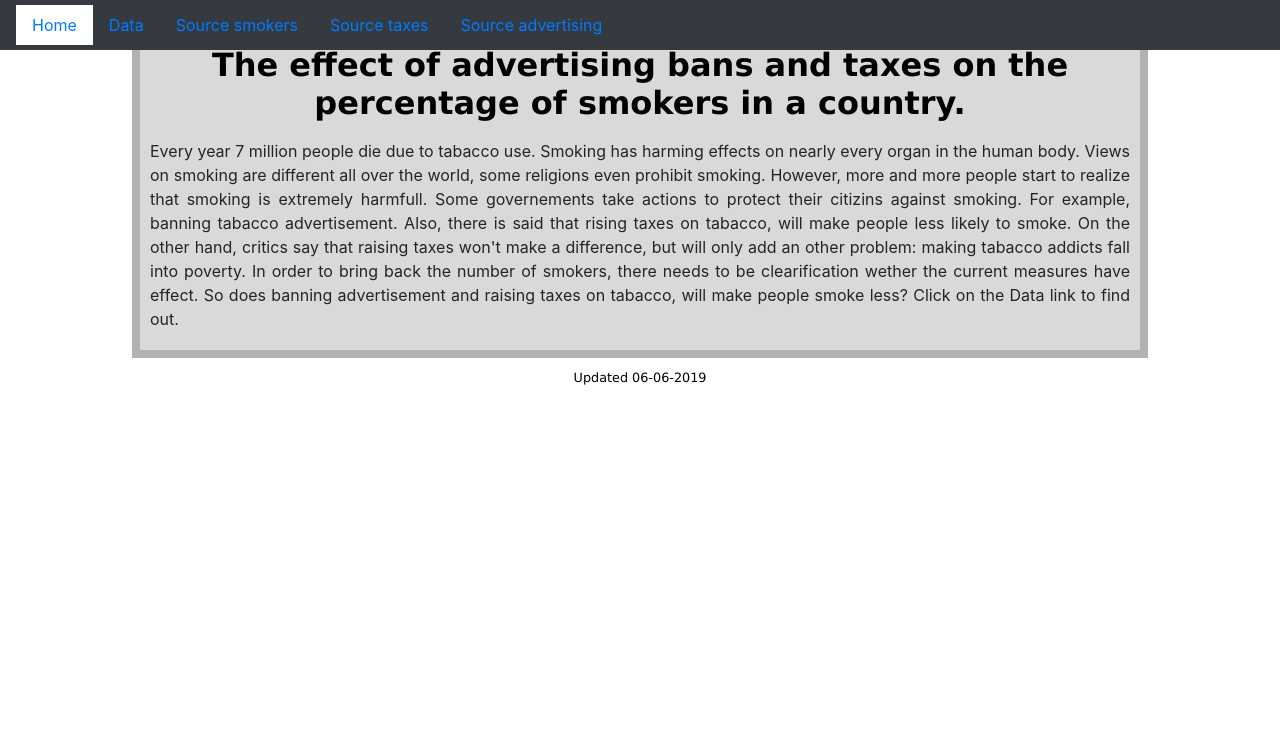
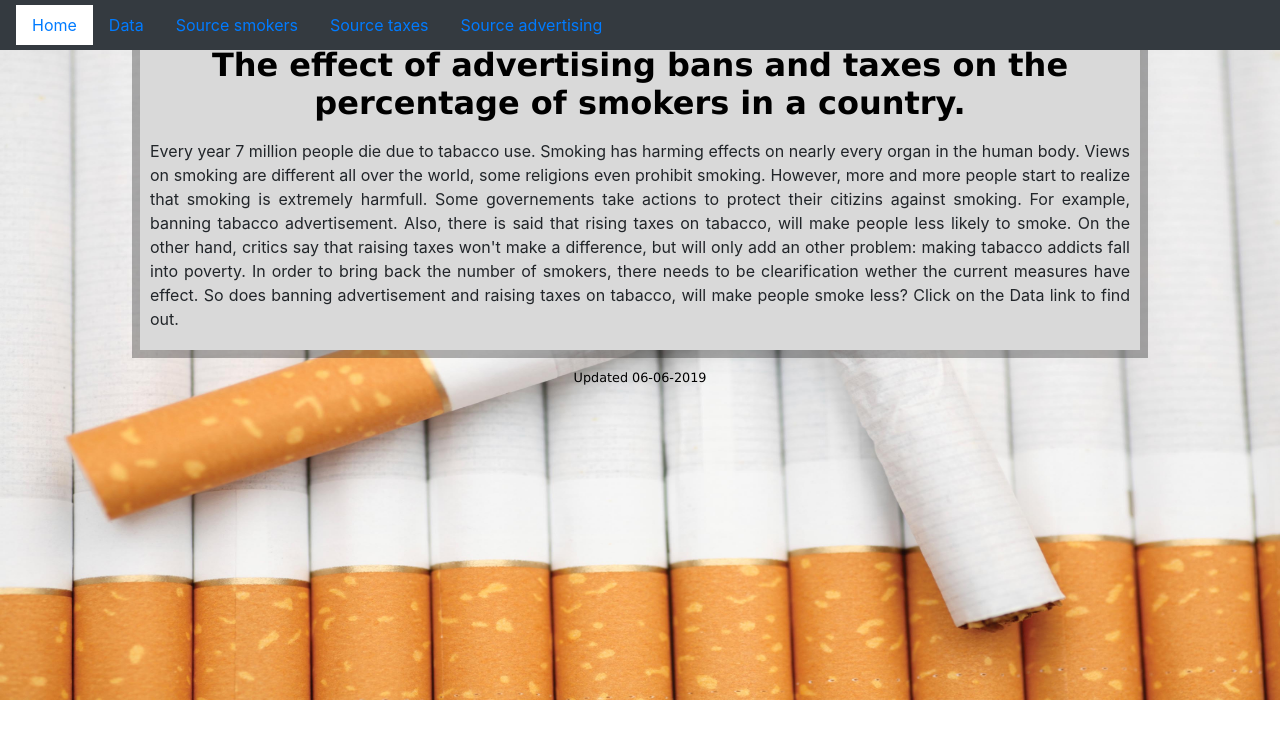
Before and after one commit to elootje98/Project, a plain HTML site: page index.html in a window 1280 px wide. Drawn offline with nearby package versions, Linux system fonts and the light colour scheme.

Commit message:
pic back

```diff
--- a/index.html
+++ b/index.html
@@ -7,7 +7,7 @@
             Smoking
         </title>
     </head>
-    <body background="serveimage.jpeg">
+    <body background="docs/serveimage.jpeg">
       <nav class="fixed-nav-bar navbar navbar-expand-sm bg-dark navbar-dark">
         <div class="collapse navbar-collapse" id="navbarNav">
           <ul class="nav">
```
Also changed, not shown: data.html (+1 -1 lines).
